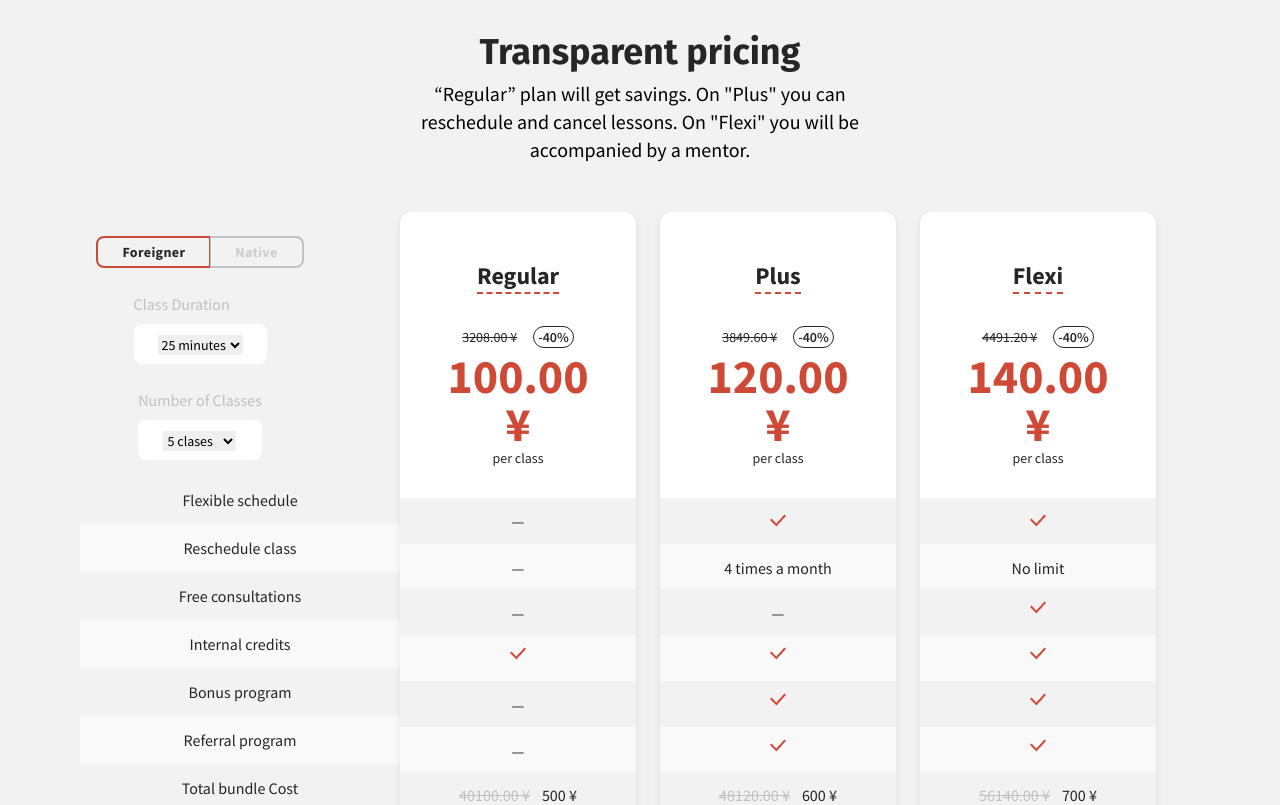
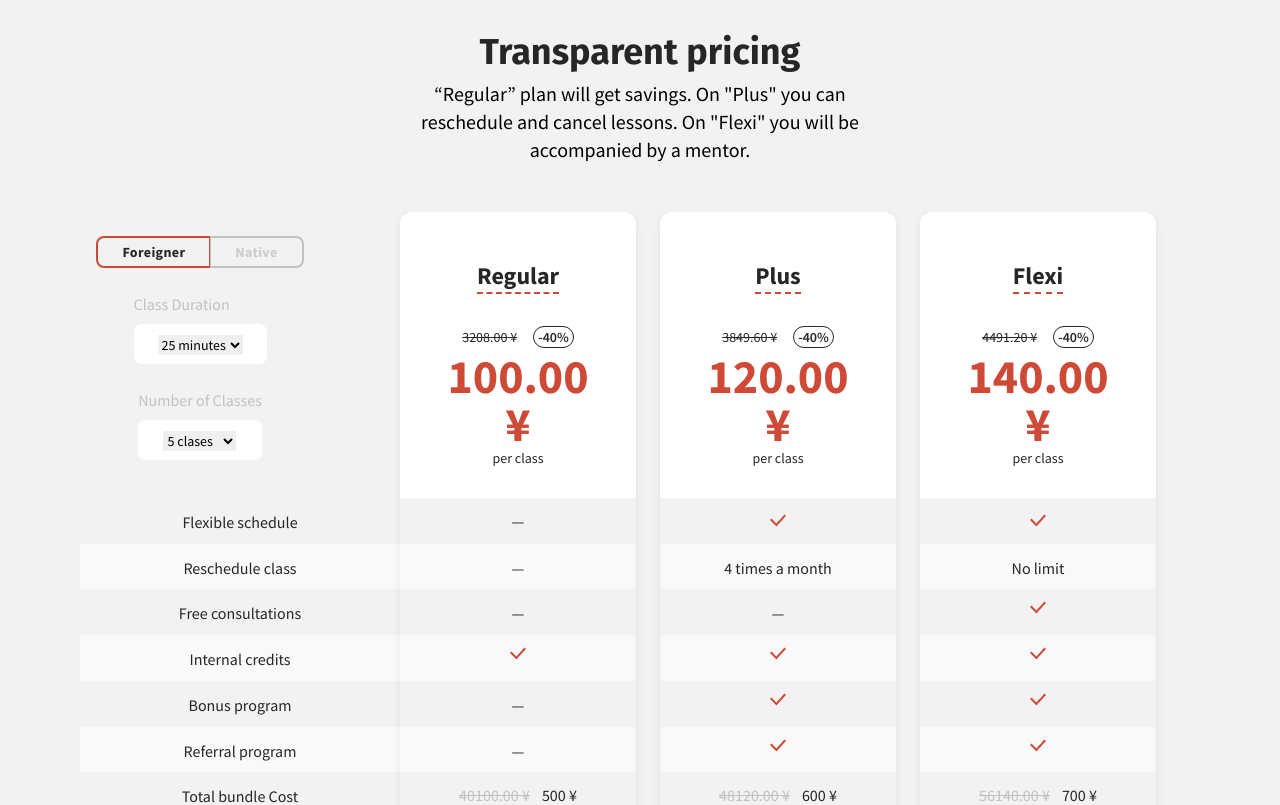
Before and after one commit to PraiseImmanuel/Pricing_Plan, a React (Create React App) app: page /foreigner in a window 1280 px wide. Shown: the top 805 px of the page. Built offline with nearby package versions, Linux system fonts and the light colour scheme.

Commit message:
Fixed grid

```diff
--- a/src/UI/ForeignerPlan.tsx
+++ b/src/UI/ForeignerPlan.tsx
@@ -29,7 +29,7 @@ const ForeignerPlan: React.FC = () => {
 
     return (
         <div className="mt-12 lg:grid lg:grid-cols-plan xl:justify-center lg:overflow-x-scroll xl:overflow-clip">
-            <div className="grid_foreigner_plan pb-8 lg:pb-0">
+            <div className="grid_foreigner_plan pricing_table_foreigner pb-8 lg:pb-0">
                 <div className="flex flex-col items-center lg:block lg:pr-20">
                     <Buttons type="foreigner" />
                     <ClassesInfo heading="Class Duration">
```
